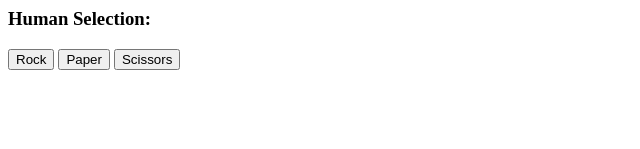
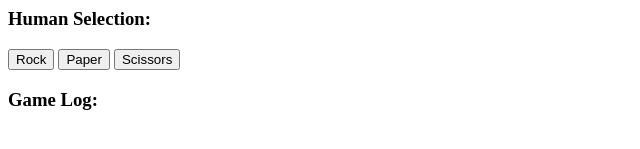
Before and after one commit to ternamdoo/odin-rock-paper-scissors, a plain HTML site: page index.html in a window 1280 px wide. Shown: the part 183-332 px from the top of the page, without its empty margins (0-640 px from the left). Drawn offline with Linux system fonts and the light colour scheme.

Commit message:
Add a heading for game log

```diff
--- a/index.html
+++ b/index.html
@@ -19,6 +19,8 @@
         <button>Paper</button>
         <button>Scissors</button>
     </div>
-    <div class="current-round-result"></div>
+    <div class="current-round-result">
+        <h3>Game Log:</h3>
+    </div>
 </body>
 </html>
```
